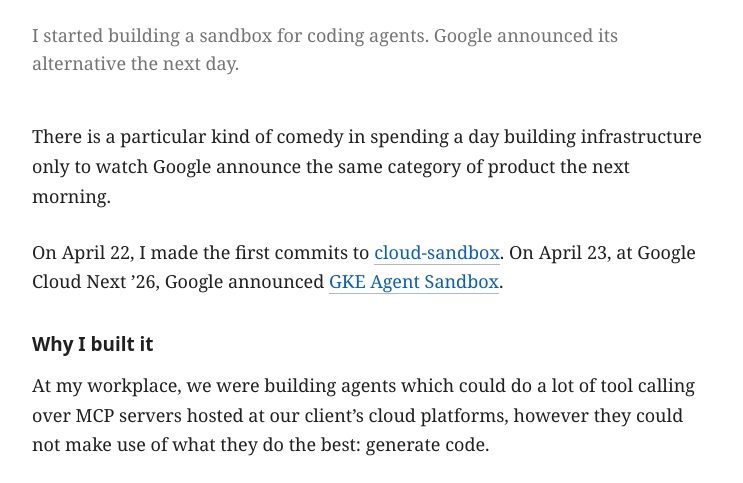
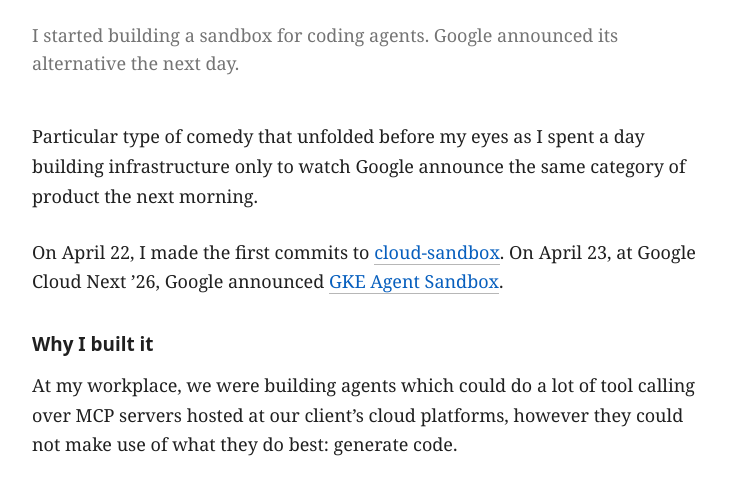
Before and after one commit to alyosha31/personal-site, an Astro site: page /writing/killed-my-own-project in a window 1280 px wide. Shown: the part 409-892 px from the top of the page, without its empty margins (268-1011 px from the left). Built offline with nearby package versions, Linux system fonts and the light colour scheme; Astro itself is replaced by a stand-in of ours.

Commit message:
changes to the article

```diff
--- a/src/content/posts/killed-my-own-project.md
+++ b/src/content/posts/killed-my-own-project.md
@@ -5,8 +5,7 @@
 tags: ["agents", "infrastructure", "sandboxing"]
 ---
 
-There is a particular kind of comedy in spending a day building infrastructure
-only to watch Google announce the same category of product the next morning.
+Particular type of comedy that unfolded before my eyes as I spent a day building infrastructure only to watch Google announce the same category of product the next morning.
 
 On April 22, I made the first commits to
 [cloud-sandbox](https://github.com/alyosha31/cloud-sandbox). On April 23, at
@@ -17,7 +16,7 @@
 
 At my workplace, we were building agents which could do a lot of tool calling
 over MCP servers hosted at our client's cloud platforms, however they could not
-make use of what they do the best: generate code.
+make use of what they do best: generate code.
 
 Agents are supposed to write code, call tools, install packages, and manipulate files.
 That is useful right up until the generated program hangs forever, deletes
@@ -76,9 +75,7 @@
 
 ## Bury it, RIP?
 
-Not really. I am not gonna lie here and say the idea was novel. In fact, hundreds of startups had already been solving a variation of this problem before I even understood the premise.
-
-Describing the incident to a friend did change my perspective though. It was fast validation from the tech giant, atleast in terms of the tech stack and the approach.
+Maybe it was quick validation from the tech giant, atleast in terms of the tech stack and the approach.
 I had also severely underestimated how much separates a useful local prototype from a production
 control plane: scheduling, tenancy, pooling, quotas, observability, policy, and
 the endless unglamorous work around failure.
```
